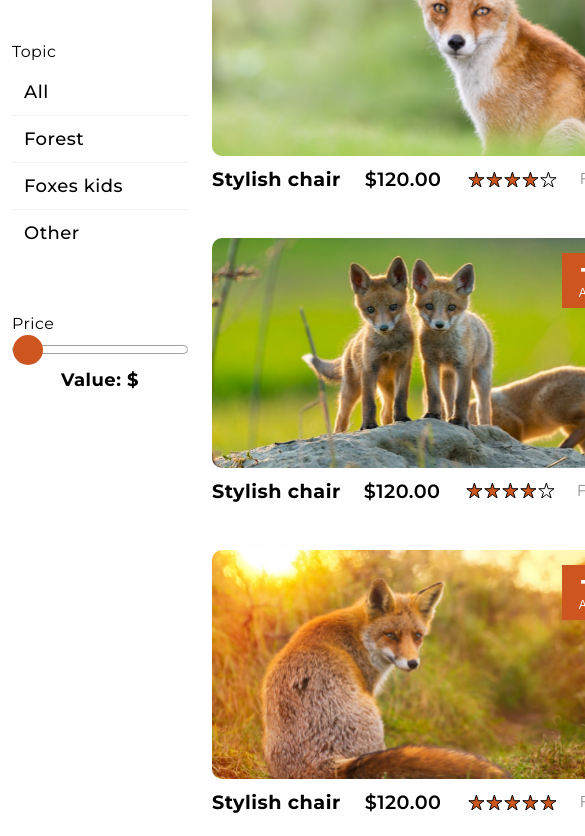
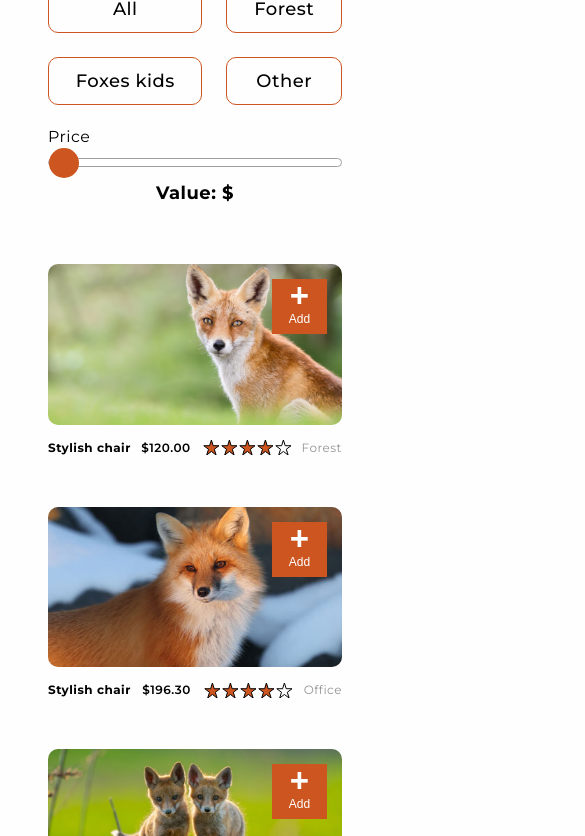
Before and after one commit to DzmityKozich/courses-js-and-ts, a website built with Vite: page task-2.8/src/pages/all-items/all-items.html in a window 390 px wide. Shown: the part 347-1183 px from the top of the page, 585 px wide, since content can reach past the window. Built offline with nearby package versions, Linux system fonts and the light colour scheme; a web font is replaced by a local one.

Commit message:
Updat responsive page layout; code refactoring

```diff
--- a/task-2.8/scss/definitions.scss
+++ b/task-2.8/scss/definitions.scss
@@ -8,6 +8,12 @@ $green: #00ae1c;
 
 @mixin max1200 {
 	@media (max-width: 1200px) {
+		@content;
+	}
+}
+
+@mixin max1100 {
+	@media (max-width: 1100px) {
 		@content;
 	}
 }
--- a/task-2.8/src/components/fox-item-card/fox-item-card.scss
+++ b/task-2.8/src/components/fox-item-card/fox-item-card.scss
@@ -5,6 +5,10 @@
 	flex-direction: column;
 	width: 17.5rem;
 	font-family: Montserrat;
+
+	@include max1000 {
+		width: fit-content;
+	}
 }
 
 .item-card-img {
@@ -47,15 +51,30 @@
 	justify-content: space-between;
 	padding-top: 0.5rem;
 	align-items: center;
+	font-size: 0.8rem;
+
+	@include max1000 {
+		font-size: 0.66rem;
+	}
+
+	@include max800 {
+		font-size: 0.5rem;
+	}
+
+	@include max700 {
+		font-size: 0.75rem;
+	}
+
+	@include max500 {
+		font-size: 0.5rem;
+	}
 }
 
 .item-name {
-	font-size: 0.8rem;
 	font-weight: 700;
 }
 
 .item-price {
-	font-size: 0.8rem;
 	font-weight: 600;
 }
 
@@ -64,4 +83,16 @@
 	font-weight: 400;
 	color: $gray;
 	text-transform: capitalize;
+
+	@include max800 {
+		font-size: 0.45rem;
+	}
+
+	@include max800 {
+		font-size: 0.5rem;
+	}
+
+	@include max500 {
+		font-size: 0.5rem;
+	}
 }
--- a/task-2.8/src/components/items-filter/items-filter.scss
+++ b/task-2.8/src/components/items-filter/items-filter.scss
@@ -5,6 +5,10 @@
 	flex-direction: column;
 	width: 100%;
 	gap: 2.25rem;
+
+	@include max800 {
+		gap: 0.75rem;
+	}
 }
 
 .filter-search {
@@ -33,6 +37,18 @@
 	}
 }
 
+.filter-topic-options {
+	display: grid;
+	grid-template-columns: auto;
+	grid-template-rows: repeat(4, auto);
+
+	@include max1100 {
+		grid-template-columns: auto auto;
+		grid-template-rows: auto auto;
+		gap: 1rem;
+	}
+}
+
 .filter-topic-item {
 	padding: 0.5rem;
 	font-family: Montserrat;
@@ -43,6 +59,12 @@
 
 	&:last-child {
 		border-bottom: 0;
+	}
+
+	@include max1100 {
+		border: 1px $orange solid !important;
+		border-radius: 10px;
+		text-align: center;
 	}
 }
 
--- a/task-2.8/src/components/items-filter/items-filter.ts
+++ b/task-2.8/src/components/items-filter/items-filter.ts
@@ -1,14 +1,9 @@
 import { customElement, state } from 'lit/decorators.js';
 import { LitComponent } from '../../LitComponent';
 import { TemplateResult, html } from 'lit';
+import { FilterForm } from '../../services/fox-items-service';
 
 import './items-filter.scss';
-
-export interface FilterForm {
-	name: string;
-	topic: string;
-	price: string;
-}
 
 @customElement('fox-items-filter')
 export class ItemsFilter extends LitComponent {
@@ -31,6 +26,7 @@ export class ItemsFilter extends LitComponent {
 
 				<div class="filter-topic">
 					<label class="filter-label">Topic</label>
+					<div class="filter-topic-options">
 						<input type="radio" name="topic" id="all" value="" @change=${this.changeFilter} />
 						<input type="radio" name="topic" id="forest" value="forest" @change=${this.changeFilter} />
 						<input type="radio" name="topic" id="kids" value="foxkid" @change=${this.changeFilter} />
@@ -39,6 +35,7 @@ export class ItemsFilter extends LitComponent {
 						<label for="forest" class="filter-topic-item"> Forest </label>
 						<label for="kids" class="filter-topic-item"> Foxes kids </label>
 						<label for="other" class="filter-topic-item"> Other </label>
+					</div>
 				</div>
 
 				<div class="filter-price">
--- a/task-2.8/src/components/navbar/navbar.ts
+++ b/task-2.8/src/components/navbar/navbar.ts
@@ -4,7 +4,6 @@ import { LitComponent } from '../../LitComponent';
 import { sidebarToggle } from '../sidebar/sidebar-toggle';
 
 import './navbar.scss';
-import { classMap } from 'lit/directives/class-map.js';
 
 type BgColor = 'white' | 'transparent' | 'black';
 
@@ -28,27 +27,11 @@ export class Navbar extends LitComponent {
 		}
 	}
 
-	private logoImg(): TemplateResult {
-		const logo = this.background === 'white' ? 'logo-color' : 'logo';
-		return html`<img src="../../../icons/navbar/${logo}.svg" alt="logo" />`;
-	}
-
-	private foxImg(): TemplateResult {
-		const fox = this.background === 'white' ? 'fox-black' : 'fox';
-		return html`<img src="../../../icons/navbar/${fox}.svg" alt="fox" />`;
-	}
-
-	private basketImg(): TemplateResult {
-		const basket = this.background === 'white' ? 'basket-black' : 'basket';
-		return html`<img src="../../../icons/navbar/${basket}.svg" alt="basket" />`;
-	}
-
 	private openSidebar = () => {
 		sidebarToggle.toggle('open');
 	};
 
 	protected render(): TemplateResult {
-		const colorClass = { 'text-black': this.background === 'white' };
 		return html`
 			<input id="navbar-toggle" type="checkbox" />
 			<nav class="nav ${this.getBgClass()}">
--- a/task-2.8/src/pages/all-items/all-items.scss
+++ b/task-2.8/src/pages/all-items/all-items.scss
@@ -1,20 +1,59 @@
 @import '../../../scss/definitions.scss';
+
+#all-items {
+	& .container {
+		margin: 0 auto;
+		padding: 2rem 0;
+		width: 100%;
+		max-width: 1200px;
+	}
+
+	& .items-container {
+		@include max800 {
+			padding: 0 3rem;
+		}
+	}
+}
 
 .items {
 	display: flex;
 	flex-direction: row;
 	padding: 2rem 0;
+
+	@include max1100 {
+		flex-direction: column;
+		padding: 2rem;
+	}
+
+	@include max800 {
+		padding-top: 0;
+	}
 }
 
 .items-filter {
 	padding-right: 1rem;
+	padding-left: 0.25rem;
 	min-width: 200px;
 	width: 30%;
+
+	@include max1100 {
+		width: 100%;
+		padding: 0;
+		margin-bottom: 2.5rem;
+	}
 }
 
 .item-list {
 	display: grid;
-	grid-template-columns: auto auto;
+	grid-template-columns: 1fr 1fr;
 	column-gap: 2.25rem;
 	row-gap: 2rem;
+
+	@include max1100 {
+		justify-items: center;
+	}
+
+	@include max700 {
+		grid-template-columns: 1fr;
+	}
 }
--- a/task-2.8/src/pages/all-items/all-items.ts
+++ b/task-2.8/src/pages/all-items/all-items.ts
@@ -1,6 +1,5 @@
-import { FilterForm } from '../../components/items-filter/items-filter';
 import { Fox } from '../../models/Fox';
-import { FoxItemsService } from '../../services/fox-items-service';
+import { FilterForm, FoxItemsService } from '../../services/fox-items-service';
 import { transformJson } from '../../common/convertors';
 import { getStoreService } from '../../services/store-service';
 
```
Also changed, not shown: task-2.8/src/components/component.ts (deleted, +0 -21 lines), task-2.8/src/services/fox-items-service.ts (+6 -2 lines). Lines whose indentation alone changed are shown as unchanged.
